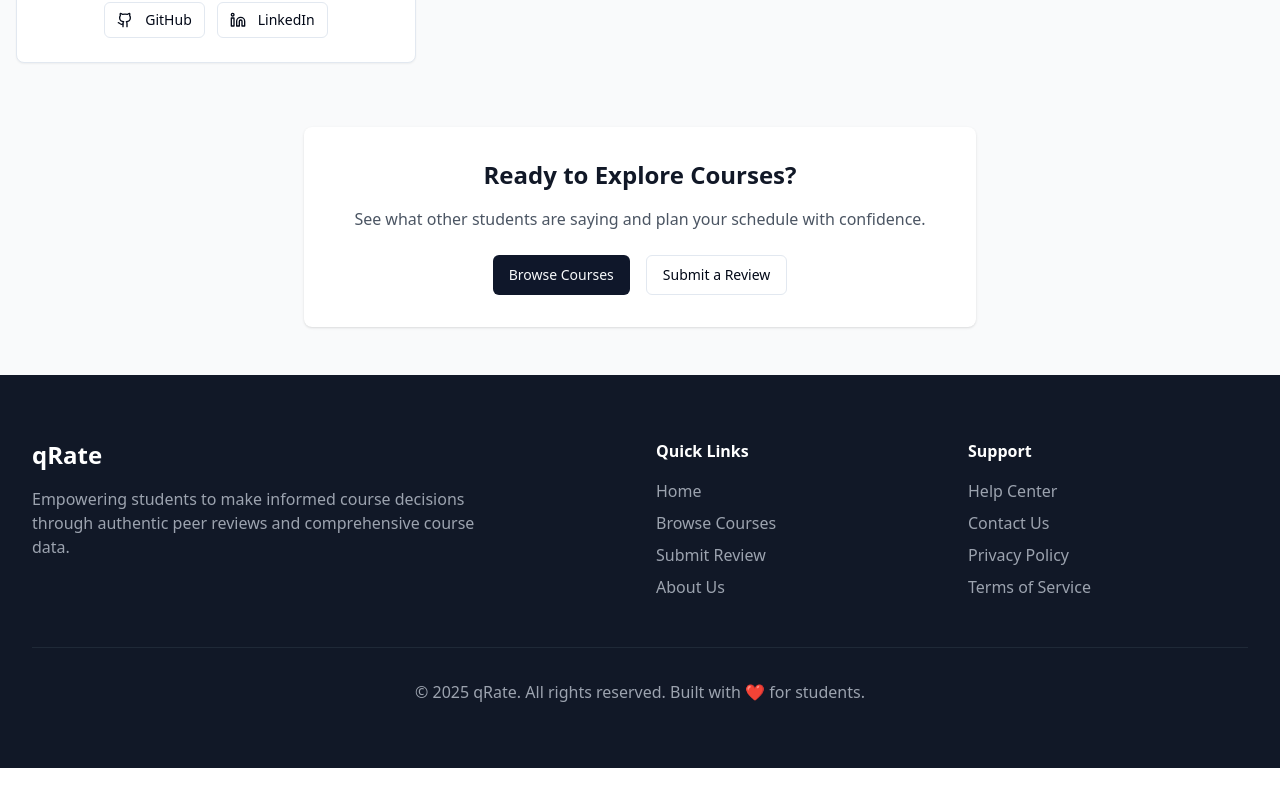
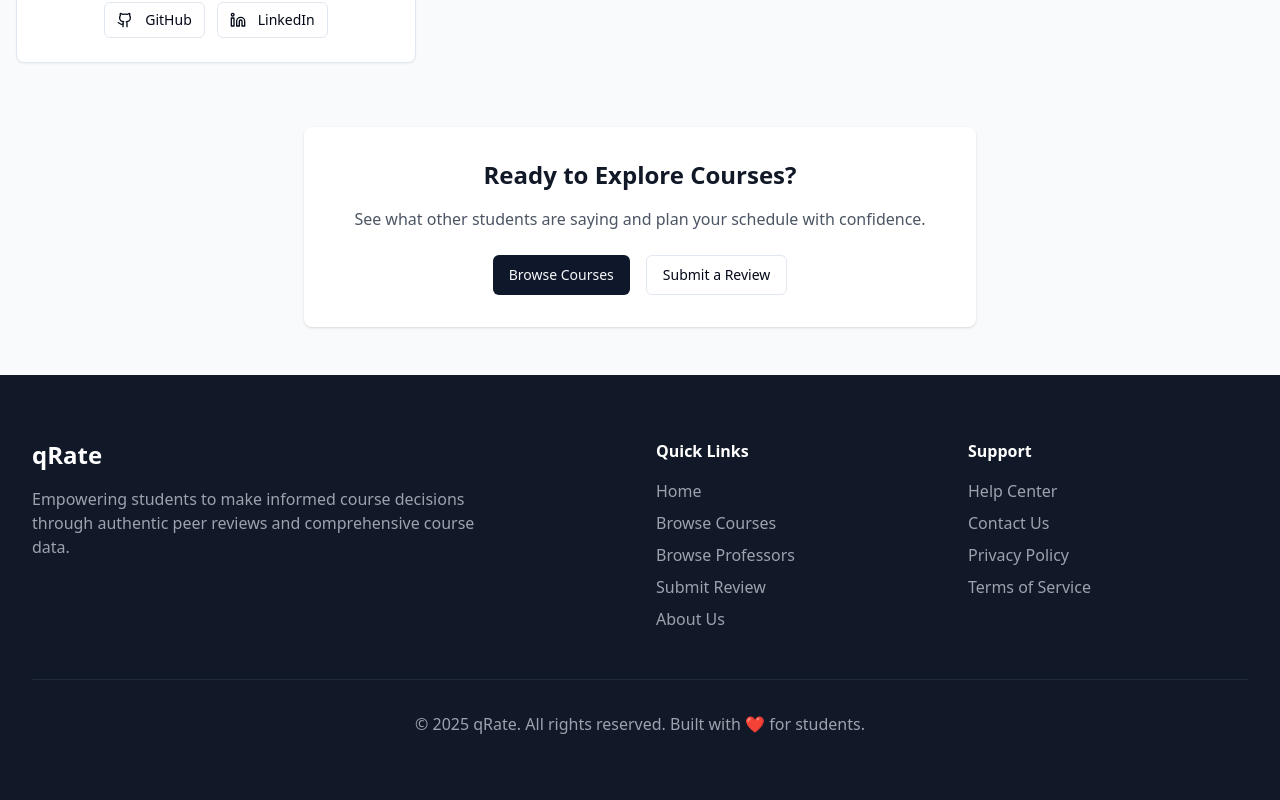
Before and after one commit to QueensRate/qRate-frontend, a React (Vite) app: page /about in a window 1280 px wide. Shown: the part 894-1694 px from the top of the page. Before the commit the page ends 1662 px from the top, so only its background shows below. Built offline with nearby package versions, Linux system fonts and the light colour scheme.

Commit message:
Added edits for the footer to take users to the browse professors page

```diff
--- a/src/pages/Footer.tsx
+++ b/src/pages/Footer.tsx
@@ -19,7 +19,8 @@ const Footer = () => {
               <h3 className="font-semibold mb-4">Quick Links</h3>
               <div className="space-y-2">
                 <Link to="/" className="block text-gray-400 hover:text-white transition-colors">Home</Link>
-                <Link to="/browse" className="block text-gray-400 hover:text-white transition-colors">Browse Courses</Link>
+                <Link to="/browse-courses" className="block text-gray-400 hover:text-white transition-colors">Browse Courses</Link>
+                <Link to="/browse-profs" className="block text-gray-400 hover:text-white transition-colors">Browse Professors</Link>
                 <Link to="/submit-review" className="block text-gray-400 hover:text-white transition-colors">Submit Review</Link>
                 <Link to="/about" className="block text-gray-400 hover:text-white transition-colors">About Us</Link>
               </div>
```
